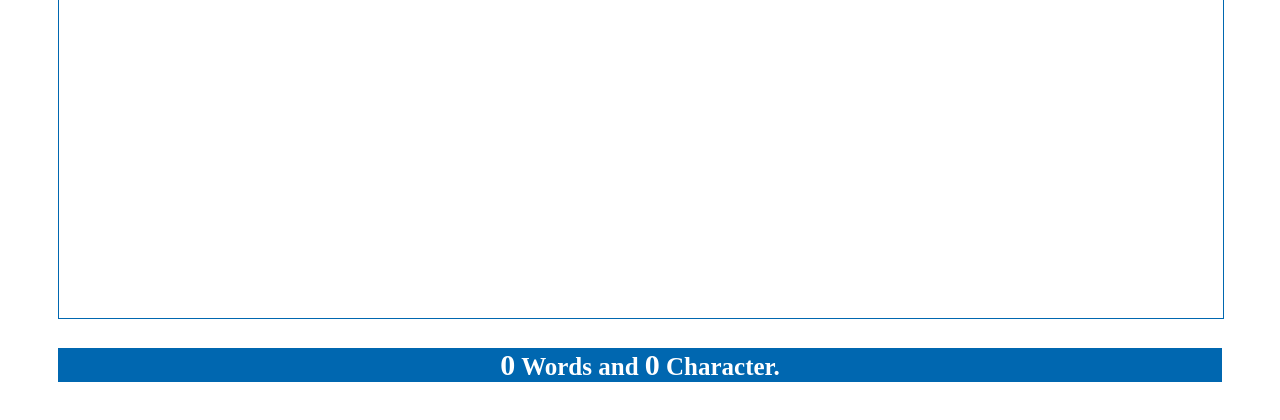
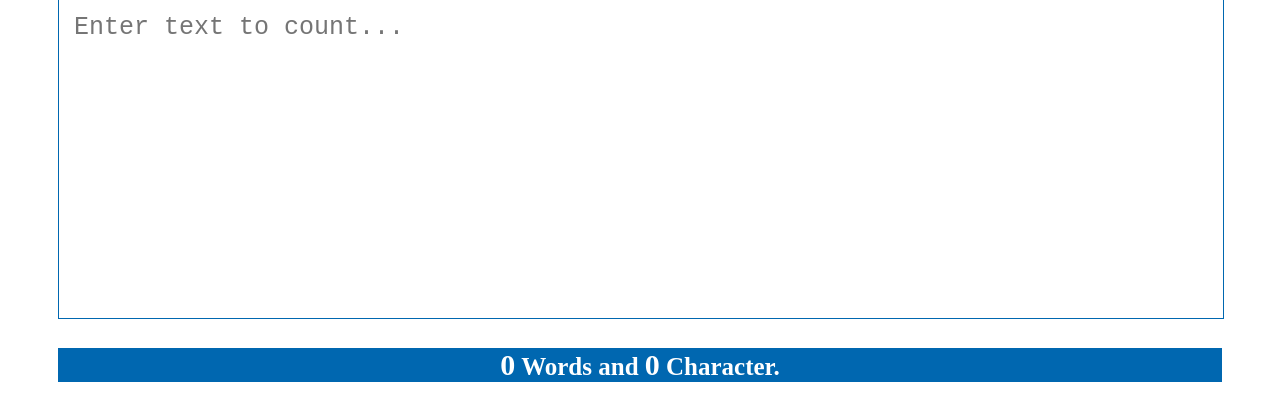
Before and after one commit to MeetFluorine/WordCounter, a plain HTML site: page index.html in a window 1280 px wide. Shown: the part 98-518 px from the top of the page. Drawn offline with Linux system fonts and the light colour scheme.

Commit message:
Update index.html

```diff
--- a/index.html
+++ b/index.html
@@ -9,7 +9,7 @@
 <body>
     <h1>Word and Character Counter</h1>
     <div>
-        <textarea id="textbox" name="" id="" cols="30" rows="10"></textarea>
+        <textarea id="textbox" placeholder="Enter text to count..." name="" id="" cols="30" rows="10"></textarea>
         <p>
             <span id="word">0</span> Words and <span id="char">0</span> Character.
         </p>
```
